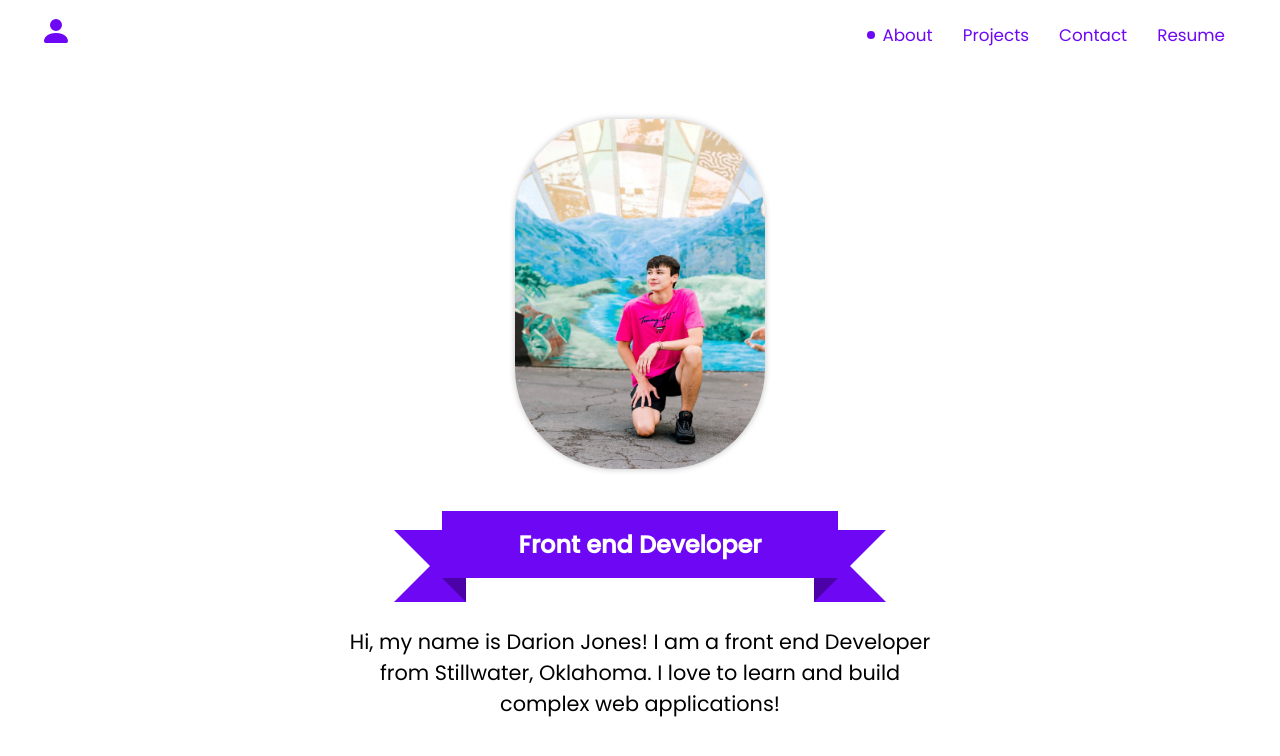
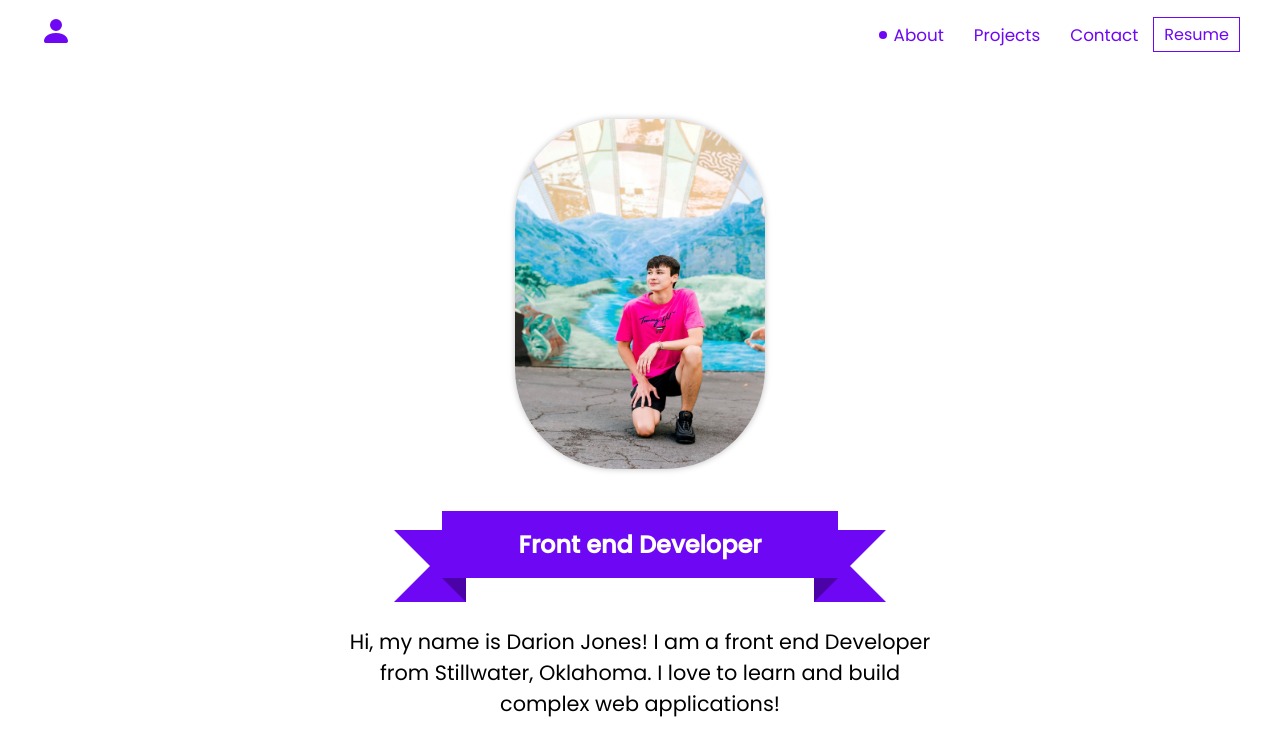
Before and after one commit to darionjoness/newest-portfolio, a React (Vite) app: page / in a window 1280 px wide. Shown: the top 756 px of the page. Built offline with nearby package versions, Linux system fonts and the light colour scheme.

Commit message:
made resume btn look better

```diff
--- a/src/App.css
+++ b/src/App.css
@@ -88,6 +88,17 @@ a{
 .link:hover:after {
   transform: scaleX(1);
   transform-origin: bottom left;
+}
+
+.resumeBtn{
+  border: 1px solid var(--primary-color);
+  padding: 5px 10px;
+  color: var(--primary-color);
+}
+
+.resumeBtn:hover{
+  background-color: var(--primary-color);
+  color: #fff;
 }
 
 /* ABOUT INFO */
--- a/src/components/AboutNavbar.jsx
+++ b/src/components/AboutNavbar.jsx
@@ -22,7 +22,7 @@ const AboutNavbar = ({ onClick }) => {
                     <Link className='link' to={'/contact'}>Contact</Link>
                 </li>
                 <li>
-                    <Link target={'_blank'} className='link' to={'https://docs.google.com/document/d/1GZRPLZucZDs9_hNgdt8xMm1L76ja677a-3vIdDZyZGM/edit?usp=sharing'}>Resume</Link>
+                    <Link target={'_blank'} className='resumeBtn' to={'https://docs.google.com/document/d/1GZRPLZucZDs9_hNgdt8xMm1L76ja677a-3vIdDZyZGM/edit?usp=sharing'}>Resume</Link>
                 </li>
             </div>
             <div className="barsBtn">
--- a/src/components/ContactNavbar.jsx
+++ b/src/components/ContactNavbar.jsx
@@ -22,7 +22,7 @@ const ContactNavbar = ({ onClick }) => {
                     <Link className='link' to={'/contact'}>Contact</Link>
                 </li>
                 <li>
-                    <Link target={'_blank'} className='link' to={'https://docs.google.com/document/d/1GZRPLZucZDs9_hNgdt8xMm1L76ja677a-3vIdDZyZGM/edit?usp=sharing'}>Resume</Link>
+                    <Link target={'_blank'} className='resumeBtn' to={'https://docs.google.com/document/d/1GZRPLZucZDs9_hNgdt8xMm1L76ja677a-3vIdDZyZGM/edit?usp=sharing'}>Resume</Link>
                 </li>
             </div>
             <div className="barsBtn">
--- a/src/components/MobileNavbar.jsx
+++ b/src/components/MobileNavbar.jsx
@@ -16,7 +16,7 @@ const MobileNavbar = ({ toggleMobileNav, onClick, hideMobileNav }) => {
                 <Link onClick={hideMobileNav} className='mobileLink' to={'/contact'}>Contact</Link>
             </li>
             <li>
-                <Link target={'_blank'} onClick={hideMobileNav} to={'https://docs.google.com/document/d/1GZRPLZucZDs9_hNgdt8xMm1L76ja677a-3vIdDZyZGM/edit?usp=sharing'} className='mobileLink'>Resume</Link>
+                <Link target={'_blank'} onClick={hideMobileNav} to={'https://docs.google.com/document/d/1GZRPLZucZDs9_hNgdt8xMm1L76ja677a-3vIdDZyZGM/edit?usp=sharing'} className='resumeBtn'>Resume</Link>
             </li>
             <button onClick={onClick} className='closeMobileNavBtn'><AiOutlineClose /></button>
         </div>
--- a/src/components/ProjectsNavbar.jsx
+++ b/src/components/ProjectsNavbar.jsx
@@ -25,7 +25,7 @@ const ProjectsNavbar = ({ onClick }) => {
                     <Link className='link' to={'/contact'}>Contact</Link>
                 </li>
                 <li>
-                    <Link target={'_blank'} className='link' to={'https://docs.google.com/document/d/1GZRPLZucZDs9_hNgdt8xMm1L76ja677a-3vIdDZyZGM/edit?usp=sharing'}>Resume</Link>
+                    <Link target={'_blank'} className='resumeBtn' to={'https://docs.google.com/document/d/1GZRPLZucZDs9_hNgdt8xMm1L76ja677a-3vIdDZyZGM/edit?usp=sharing'}>Resume</Link>
                 </li>
             </div>
             <div className="barsBtn">
```
